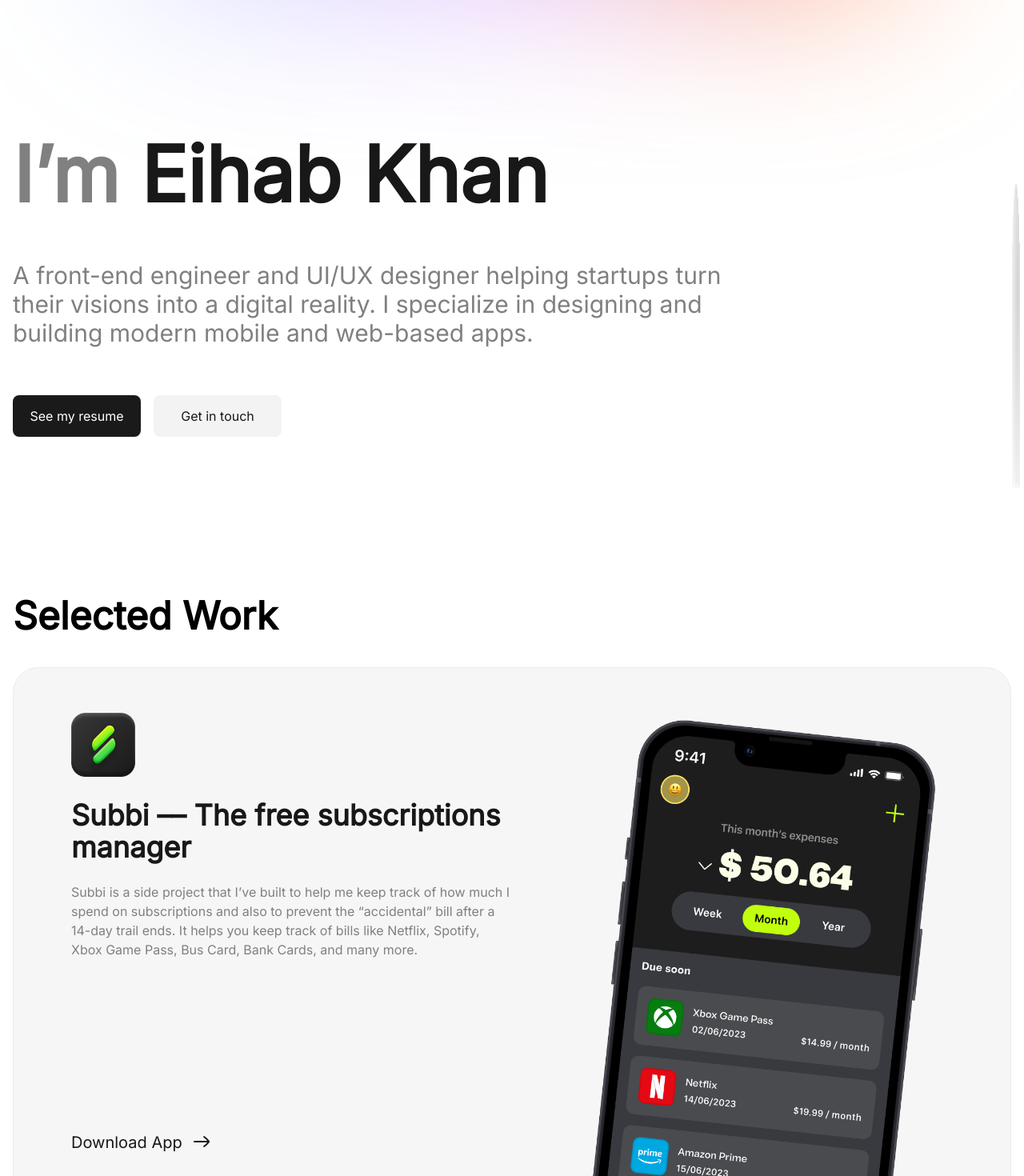
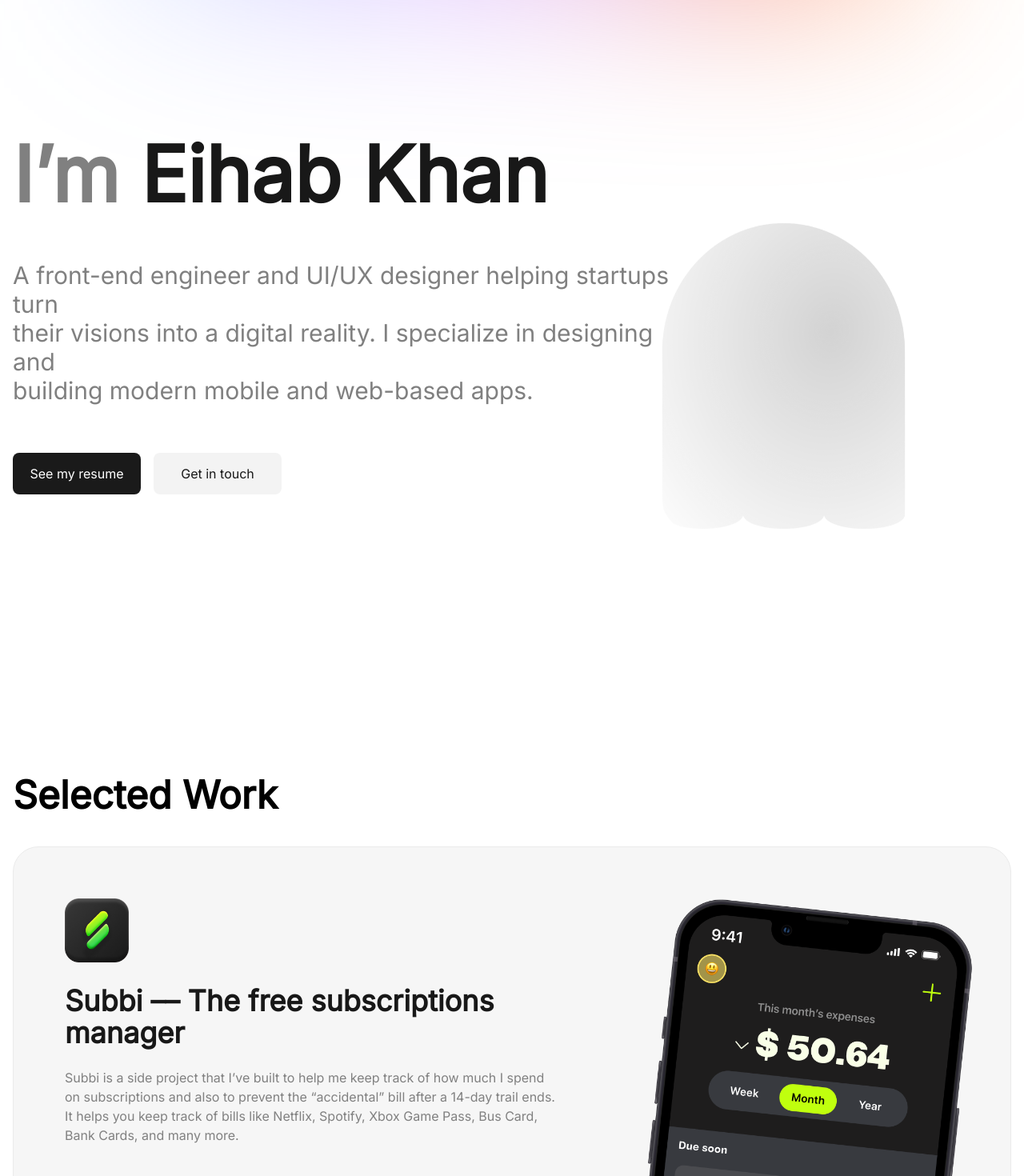
Before and after one commit to Celestial00/clone, a React (Vite) app: page / in a window 1280 px wide. Shown: the part 120-1590 px from the top of the page at 80% size. Built offline with nearby package versions, Linux system fonts and the light colour scheme.

Commit message:
minor change

```diff
--- a/src/Components/HeroSection.jsx
+++ b/src/Components/HeroSection.jsx
@@ -4,7 +4,7 @@
   const [dark, setDark] = useState(localStorage.getItem("theme"));
 
   return (
-    <div className="   flex  my-50">
+    <div className="   flex lg:flex-row  md:flex-col-reverse my-50">
       <div className="z-10">
         <h1 className="text-5xl font-bold  text-[var(--secondary)] lg:hidden">
           Hi 👋
@@ -34,7 +34,7 @@
         </div>
       </div>
 
-      <div className=" hidden lg:block absolute left-315 top-60  ">
+      <div className=" hidden lg:block -ml-40   ">
         <img
           src={` ${dark === "dark" ? "dark.png" : "light.png"} `}
           className="w-150 h-150"
--- a/src/Components/WorkCard.jsx
+++ b/src/Components/WorkCard.jsx
@@ -1,7 +1,7 @@
 export default function WorkCard({ title, desc, img, logo, type }) {
   return (
-    <div className="lg:px-10  px-7 py-4 lg:py-6 flex border border-[#EBEBEB] dark:border-[#383737] mt-10 bg-[#F6F6F6] dark:bg-[#181818] w-full h-[665px] rounded-4xl">
-      <div className="flex-1 p-8 flex  flex-col justify-between">
+    <div className="    flex border justify-between border-[#EBEBEB] dark:border-[#383737] mt-10 bg-[#F6F6F6] dark:bg-[#181818] w-full h-[665px] rounded-4xl">
+      <div className=" p-16  flex  flex-col justify-between">
         <div className=" flex flex-col gap-3">
           <img src={logo} alt="Logo" className="w-20 h-20 mb-4" />
 
@@ -34,8 +34,8 @@
         </div>
       </div>
 
-      <div className=" hidden  flex-1 md:flex items-center justify-center">
-        <div className="w-[500px] h-[650px] overflow-hidden flex items-center justify-center">
+      <div className=" hidden   lg:flex items-center justify-center">
+        <div className="w-[500px] h-[650px] overflow-hidden flex items-center ">
           <img
             src={img}
             alt="Phone"
```
